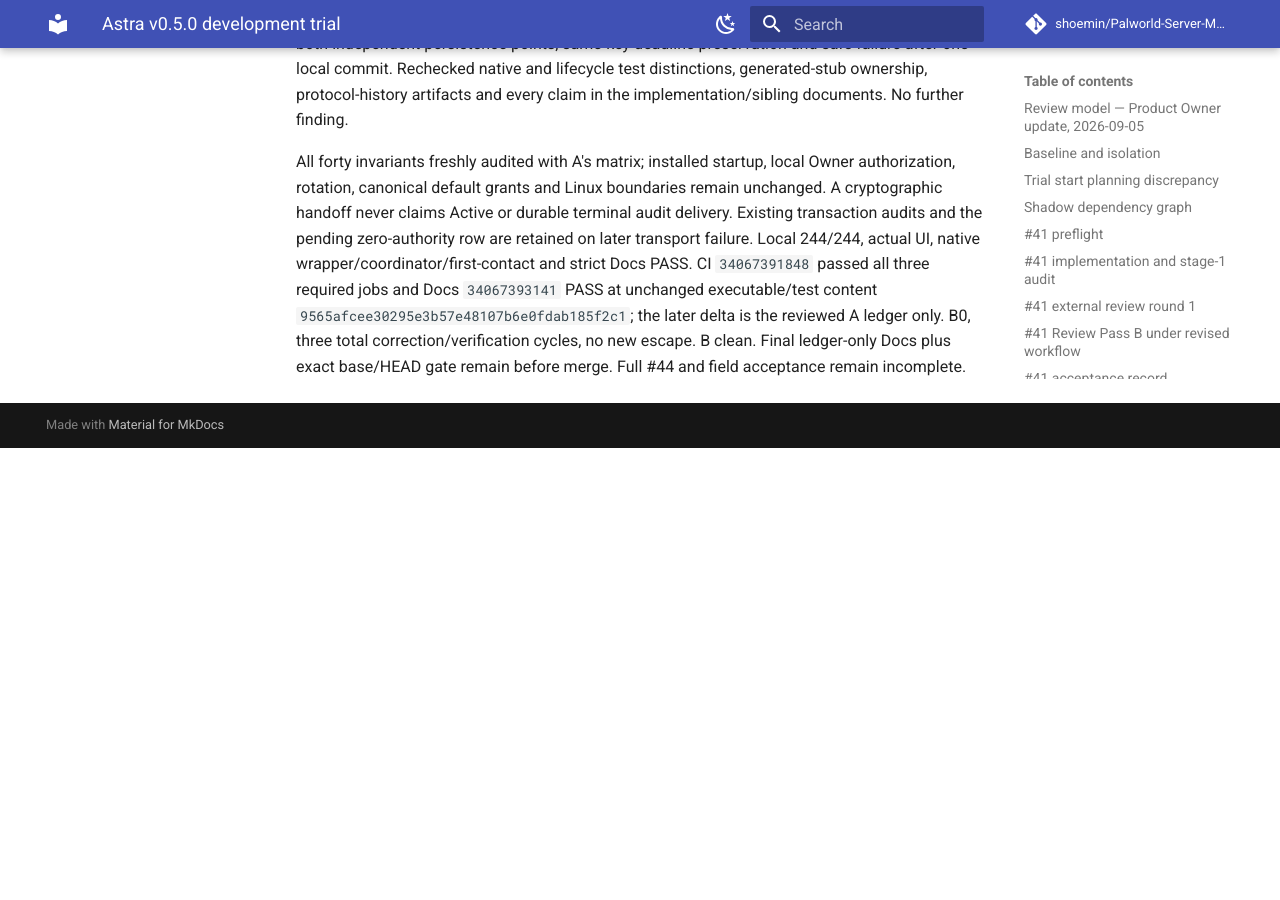
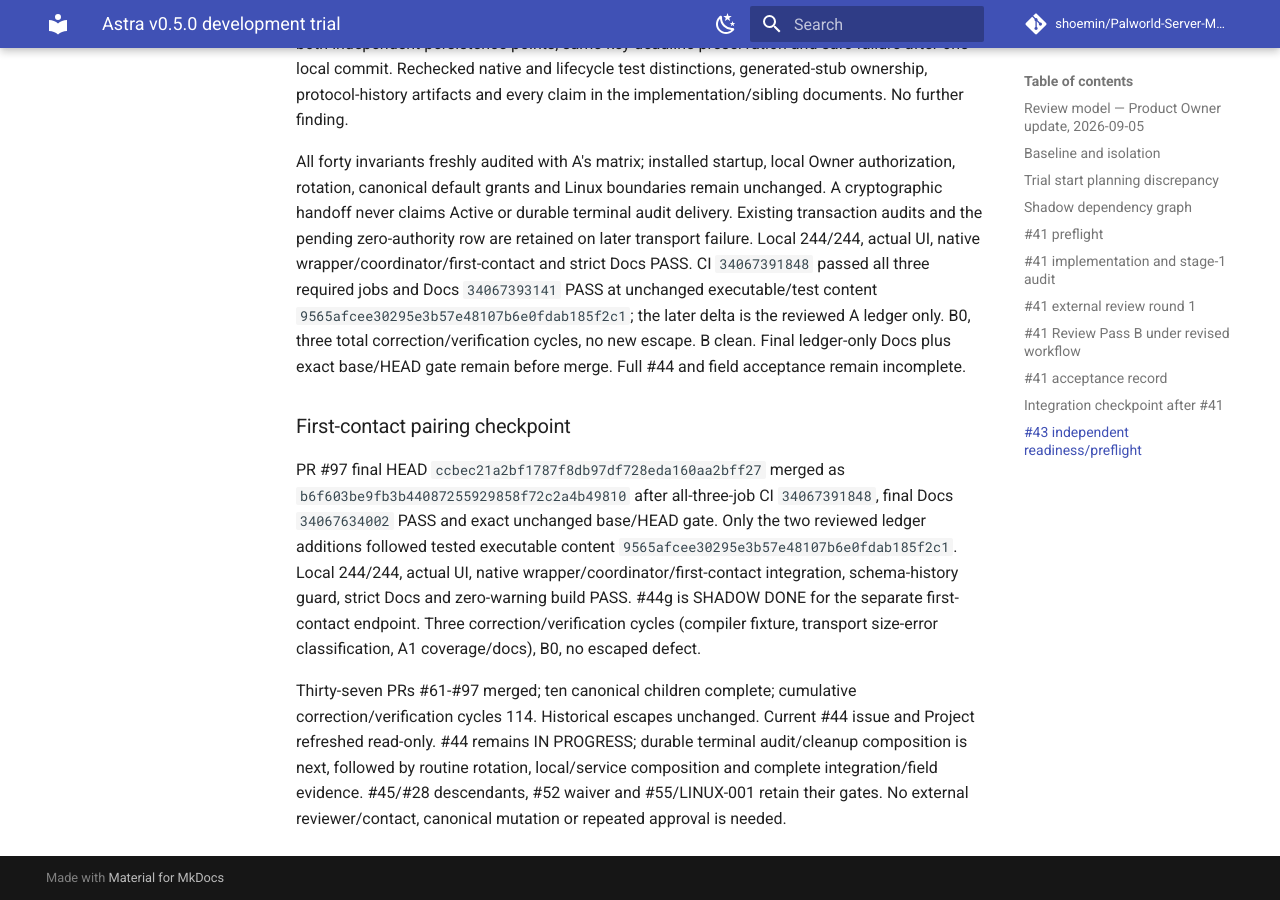
Before and after one commit to shoemin/Palworld-Server-Manager, an MkDocs documentation site: the page built from docs/experiments/astra-v0.5.0-trial.md, in a window 1280 px wide and 900 px high, scrolled down 159758 px. Built offline with MkDocs 1.6.1 and Material for MkDocs 9.7.7, drawn with Linux system fonts in a browser that asks for light colours; comment, search, counter and statistics services are not loaded; before the commit the page ends 160206 px from its top, so only the background shows below that; part of the change alters nothing that is shown.

Commit message:
Checkpoint accepted first-contact pairing and remaining graph

```diff
--- a/docs/experiments/astra-v0.5.0-trial.md
+++ b/docs/experiments/astra-v0.5.0-trial.md
@@ -1712,3 +1712,9 @@ Reviewed the complete twenty-two-file diff, all public wire/generated-stub input
 Fresh PR #97 exact HEAD `8db911f615ffea291baff014d43d9c3841315d40`, unchanged experiment base `0e8c2308acb727f921599da0adac69d5c0e88681`: re-read the complete twenty-two-file change independently of A's conclusions. Re-evaluated hostile first contact, TLS possession versus trusted UUID identity, native role/confirmation/binding order, code-copy lifetime, actual socket source, concurrent stream exclusion, cancellation/EOF/message limits, both independent persistence points, same-key deadline preservation and safe failure after one local commit. Rechecked native and lifecycle test distinctions, generated-stub ownership, protocol-history artifacts and every claim in the implementation/sibling documents. No further finding.
 
 All forty invariants freshly audited with A's matrix; installed startup, local Owner authorization, rotation, canonical default grants and Linux boundaries remain unchanged. A cryptographic handoff never claims Active or durable terminal audit delivery. Existing transaction audits and the pending zero-authority row are retained on later transport failure. Local 244/244, actual UI, native wrapper/coordinator/first-contact and strict Docs PASS. CI `34067391848` passed all three required jobs and Docs `34067393141` PASS at unchanged executable/test content `9565afcee30295e3b57e48107b6e0fdab185f2c1`; the later delta is the reviewed A ledger only. B0, three total correction/verification cycles, no new escape. B clean. Final ledger-only Docs plus exact base/HEAD gate remain before merge. Full #44 and field acceptance remain incomplete.
+
+### First-contact pairing checkpoint
+
+PR #97 final HEAD `ccbec21a2bf1787f8db97df728eda160aa2bff27` merged as `b6f603be9fb3b44087255929858f72c2a4b49810` after all-three-job CI `34067391848`, final Docs `34067634002` PASS and exact unchanged base/HEAD gate. Only the two reviewed ledger additions followed tested executable content `9565afcee30295e3b57e48107b6e0fdab185f2c1`. Local 244/244, actual UI, native wrapper/coordinator/first-contact integration, schema-history guard, strict Docs and zero-warning build PASS. #44g is SHADOW DONE for the separate first-contact endpoint. Three correction/verification cycles (compiler fixture, transport size-error classification, A1 coverage/docs), B0, no escaped defect.
+
+Thirty-seven PRs #61-#97 merged; ten canonical children complete; cumulative correction/verification cycles 114. Historical escapes unchanged. Current #44 issue and Project refreshed read-only. #44 remains IN PROGRESS; durable terminal audit/cleanup composition is next, followed by routine rotation, local/service composition and complete integration/field evidence. #45/#28 descendants, #52 waiver and #55/LINUX-001 retain their gates. No external reviewer/contact, canonical mutation or repeated approval is needed.
```
